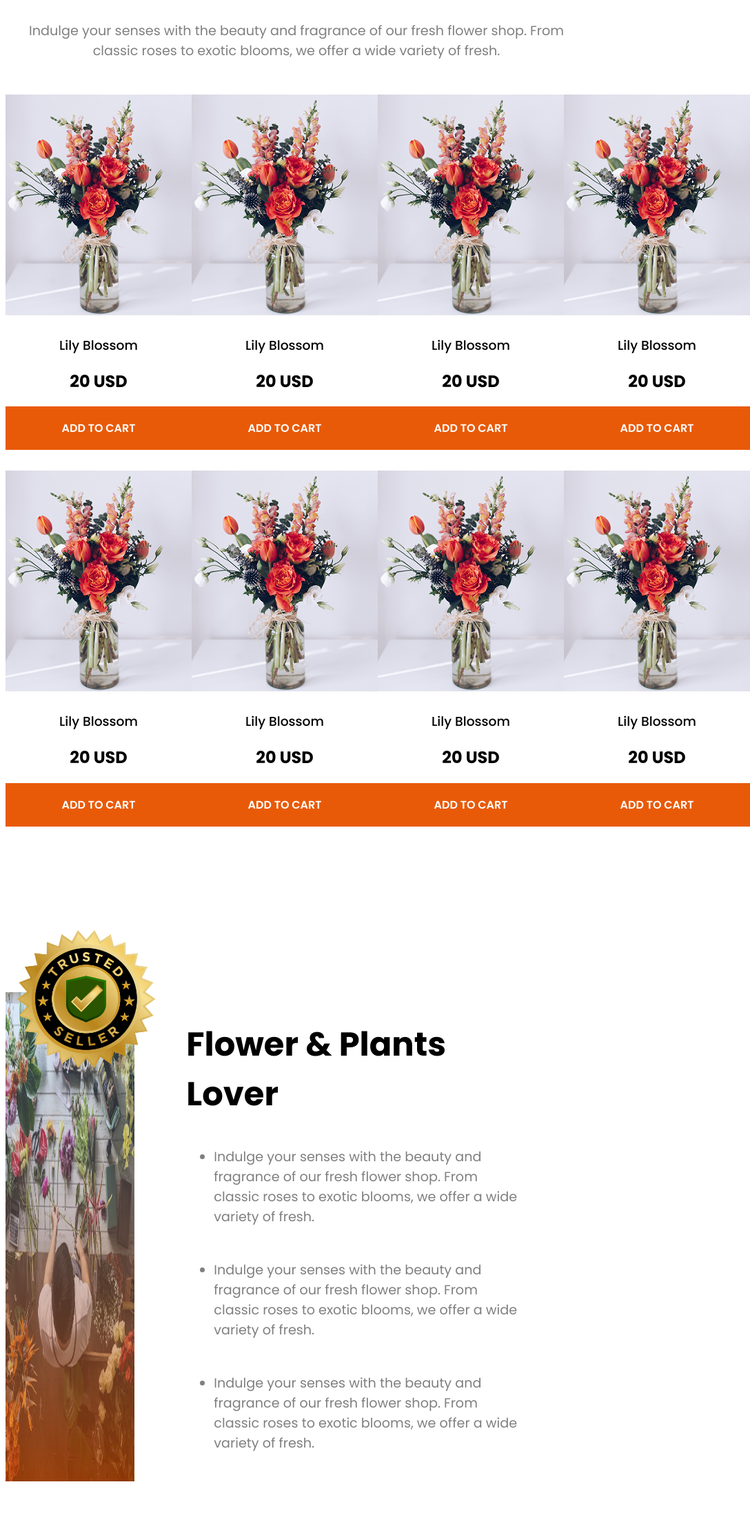
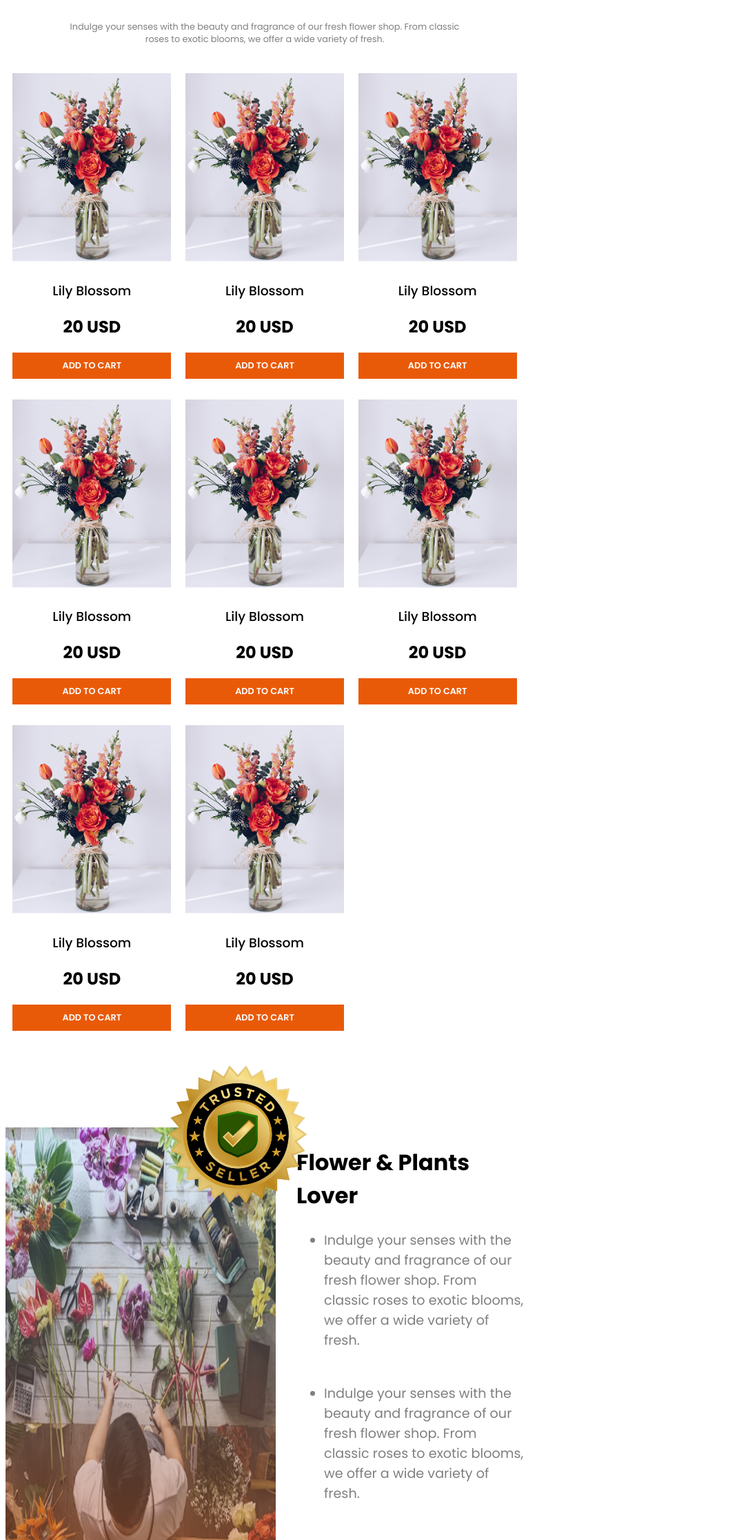
Before and after one commit to asraful-git42/B12A2-Responsive-Flowers-website, a plain HTML site: page index.html in a window 768 px wide. Shown: the part 568-2800 px from the top of the page at 69% size, 1088 px wide, since content can reach past the window. Drawn offline with Linux system fonts and the light colour scheme.

Commit message:
add responsive design for tablet

```diff
--- a/style.css
+++ b/style.css
@@ -448,4 +448,58 @@ footer {
     width: 350px;
     height: 100%;
   }
+
+  /* card-section */
+
+  .section-header {
+    margin-bottom: 0px;
+  }
+  .section-header-text {
+    font-size: 0.8rem;
+    width: 600px;
+    margin-bottom: 40px;
+  }
+  .our-card {
+    grid-template-columns: repeat(3, 1fr);
+    place-items: center;
+  }
+  .card {
+    width: 230px;
+  }
+  .btn-primary {
+    width: 100%;
+    font-size: 0.8rem;
+    padding: 10px 40px;
+  }
+  /* Flower & Plants Love */
+  .content {
+    gap: 30px;
+    margin-top: 110px;
+  }
+  .flower-midle {
+    right: 275px;
+  }
+  .flower-right {
+    max-width: 330px;
+  }
+  .flower-right-heder {
+    font-size: 2rem;
+  }
+  /* Latest  Deals */
+
+  .container-title {
+    max-width: 600px;
+    margin: 20px auto;
+  }
+  .container-header {
+    font-size: 2.4rem;
+    margin-bottom: 10px;
+  }
+  .container-header-text,
+  .discount-25 {
+    font-size: 1rem;
+  }
+  .latest-deals {
+    margin: 20px 0px;
+  }
 }
```
